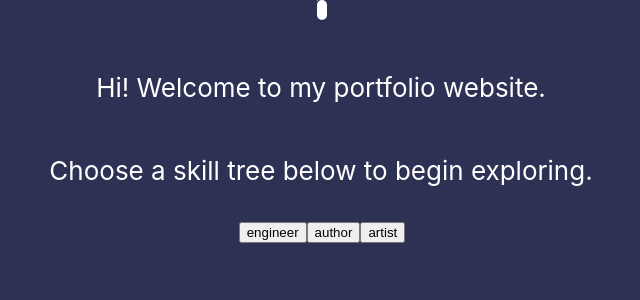
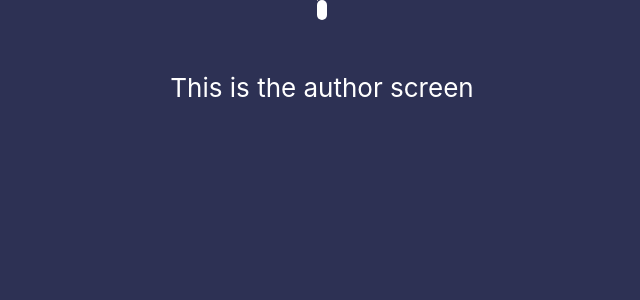
Before and after one commit to Shohan20lac/PortfolioV3, a React (Create React App) app: page / in a window 1280 px wide. Shown: the top 300 px of the page, without its empty margins (318-958 px from the left). Built offline with nearby package versions, Linux system fonts and the light colour scheme; grey boxes are pictures that could not be loaded.

Commit message:
almost implemented functional buttons

```diff
--- a/src/components/Button.js
+++ /dev/null
@@ -1,19 +0,0 @@
-import { React, useState } from 'react';
-import PropTypes from 'prop-types';
-
-function Button(props) {
-
-    let label = props.label;
-
-
-    return (
-        <button
-            /*className={`button ${customClassName}`}>*/
-            className="button"
-        >
-            {label}
-        </button>
-    );    // TODO: remember the use of $ and ``
-}
-
-export default Button;
--- a/src/components/Buttons.js
+++ b/src/components/Buttons.js
@@ -1,33 +1,20 @@
 import { React, useState } from 'react';
-import Button from './Button';
 import PropTypes from 'prop-types';
 
-const identityTypes = [
-    "engineer",
-    "author",
-    "artist"
-]
 
 function Buttons(props) {
 
     return (
         <div>
-            {identityTypes.map (
-                (identity, index) => (
-                    <Button
-                        index={index}
-                        label={identity}
-                    />
-                )
-            )}
+            <button
+                className="button"
+                onClick=  { props.changeScreen("author") }
+            >
+                Engineer
+            </button>
         </div>
     )
 
 }
 
-Button.propTypes = {
-    value: PropTypes.string.isRequired,
-    customClassName: PropTypes.string.isRequired
-};
-
 export default Buttons;
--- a/src/components/Foreground.js
+++ b/src/components/Foreground.js
@@ -16,25 +16,15 @@ function Foreground() {
 
     const [currentScreen, setCurrentScreen] = useState("welcome");
 
-    const goToEngineer = () => {
-        setCurrentScreen("engineer");
-    };
-
-    const goToAuthor = () => {
-        setCurrentScreen("author");
-    };
-
-    const goToArtist = () => {
-        setCurrentScreen("artist");
+    const changeScreen = (screenName) => {
+        setCurrentScreen(screenName);
     };
 
     return (
         <p>
             {currentScreen === "welcome" &&
                 <WelcomeScreen
-                goToEngineer = {goToEngineer}
-                goToAuthor   = {goToAuthor}
-                goToArtist   = {goToArtist}
+                    changeScreen={changeScreen}
                 />}
             {currentScreen === "engineer" && <EngineerScreen/>}
             {currentScreen === "author"   && <AuthorScreen  />}
--- a/src/components/WelcomeScreen.js
+++ b/src/components/WelcomeScreen.js
@@ -27,9 +27,7 @@ function WelcomeScreen(props) {
             <p> Choose a skill tree below to begin exploring.</p>
             <Buttons
                 flexDir="row"
-                goToEngineer = {props.goToEngineer}
-                goToAuthor   = {props.goToAuthor}
-                gotoArtist   = {props.gotoArtist}
+                changeScreen={props.changeScreen}
             />
         </div>
     );
```
